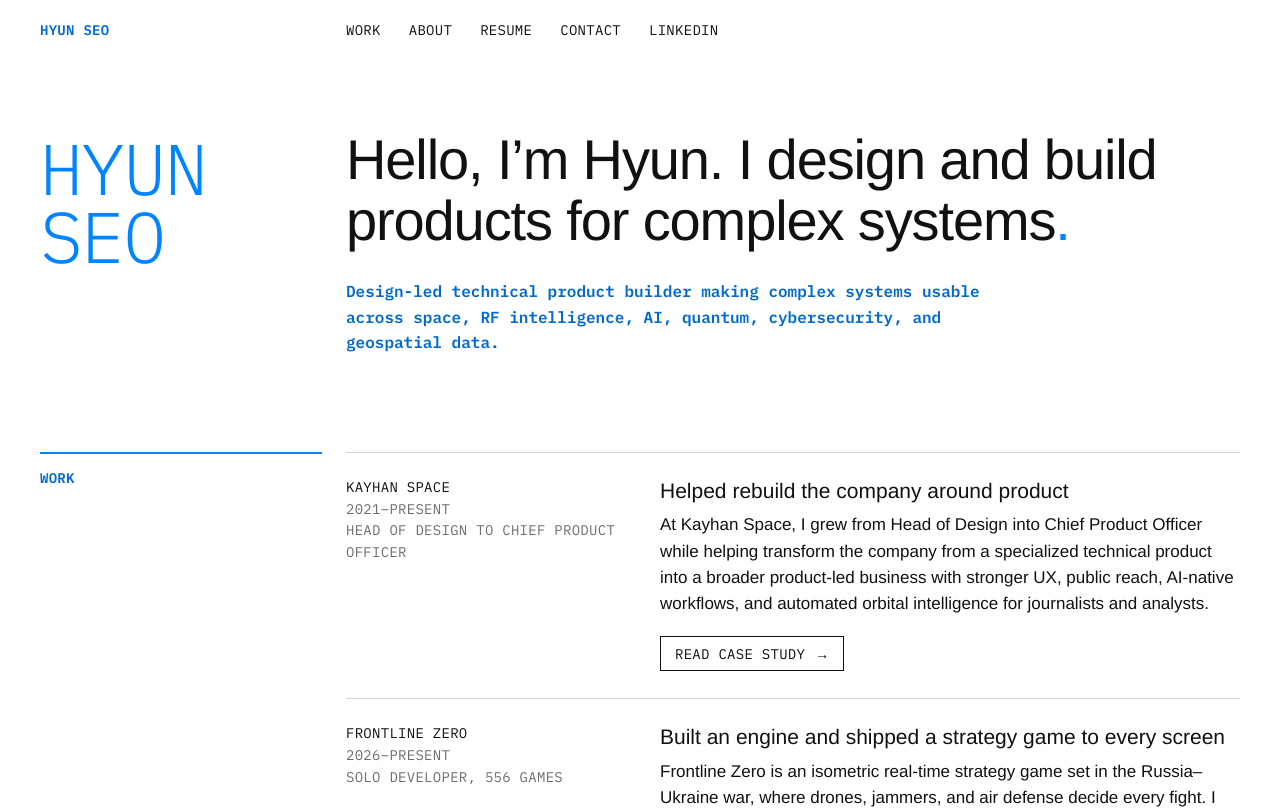
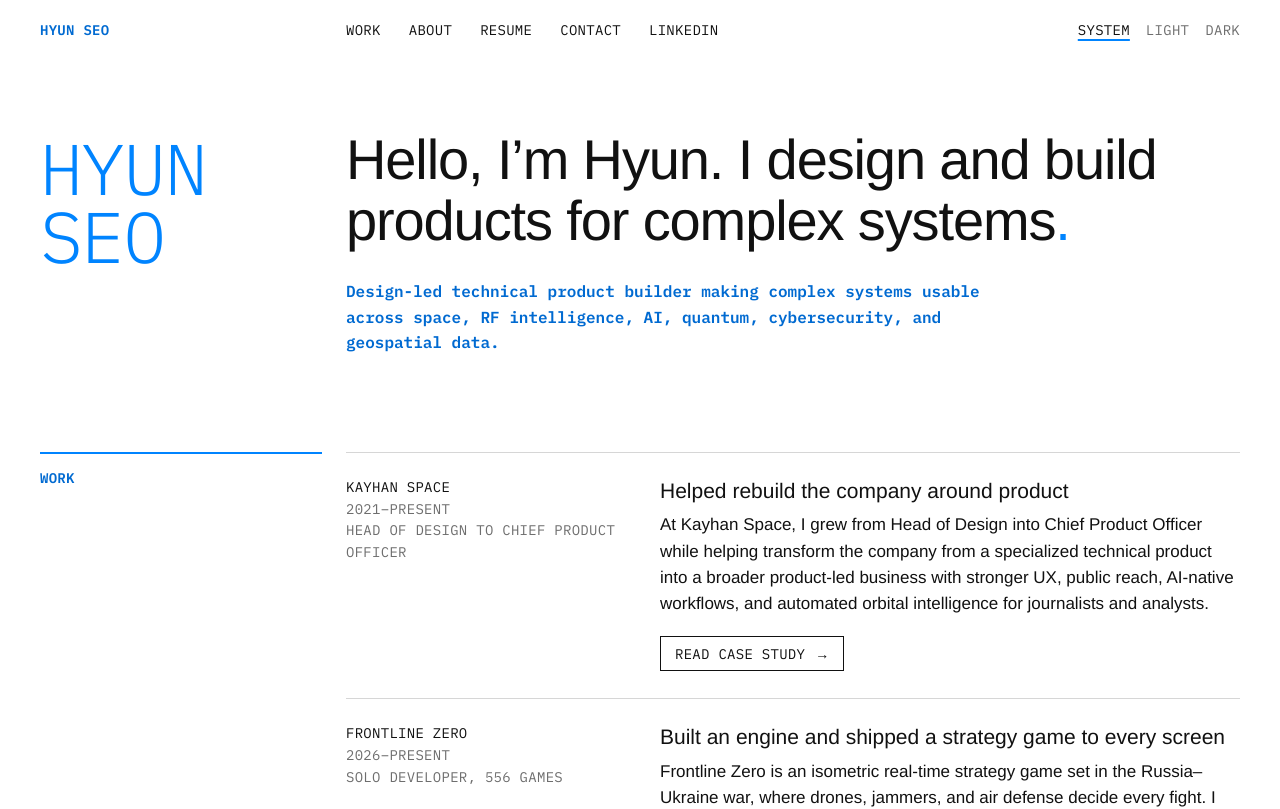
Before and after one commit to hyundotio/portfolio, a Next.js app: page / in a window 1280 px wide. Shown: the top 809 px of the page. Built offline with nearby package versions, Linux system fonts and the light colour scheme; no server answers.

Commit message:
Add a System / Light / Dark theme switch
Three mono text buttons at the right of the header (in the menu on
phones). The choice is saved in localStorage and applied by a tiny head
script before first paint, so there's no flash; System follows the OS.
Other open tabs follow a change too.

```diff
--- a/app/_components/MobileMenu.tsx
+++ b/app/_components/MobileMenu.tsx
@@ -2,6 +2,7 @@
 
 import Link from "next/link";
 import { useRef } from "react";
+import ThemeSwitch from "./ThemeSwitch";
 
 type Item = { title: string; href: string; external?: boolean };
 
@@ -62,6 +63,10 @@ export default function MobileMenu({ items }: { items: Item[] }) {
             )}
           </ul>
         </nav>
+        <div className="menu-theme">
+          <span>Theme</span>
+          <ThemeSwitch />
+        </div>
       </dialog>
     </>
   );
--- /dev/null
+++ b/app/_components/ThemeSwitch.tsx
@@ -0,0 +1,66 @@
+"use client";
+
+import { useSyncExternalStore } from "react";
+import { THEME_KEY as KEY } from "./themeScript";
+
+type Theme = "system" | "light" | "dark";
+const OPTIONS: Theme[] = ["system", "light", "dark"];
+const EVENT = "themechange";
+
+function read(): Theme {
+  const t = document.documentElement.dataset.theme;
+  return t === "light" || t === "dark" ? t : "system";
+}
+
+function apply(theme: Theme) {
+  const root = document.documentElement;
+  if (theme === "system") delete root.dataset.theme;
+  else root.dataset.theme = theme;
+}
+
+function subscribe(onChange: () => void) {
+  // Another tab changed the theme: follow it here too.
+  const onStorage = (e: StorageEvent) => {
+    if (e.key !== KEY && e.key !== null) return;
+    const t = e.newValue;
+    apply(t === "light" || t === "dark" ? t : "system");
+    onChange();
+  };
+  window.addEventListener(EVENT, onChange);
+  window.addEventListener("storage", onStorage);
+  return () => {
+    window.removeEventListener(EVENT, onChange);
+    window.removeEventListener("storage", onStorage);
+  };
+}
+
+function choose(theme: Theme) {
+  try {
+    if (theme === "system") localStorage.removeItem(KEY);
+    else localStorage.setItem(KEY, theme);
+  } catch {
+    // Storage blocked (private mode): still switch for this visit.
+  }
+  apply(theme);
+  window.dispatchEvent(new Event(EVENT));
+}
+
+/** System / Light / Dark, as three text buttons. */
+export default function ThemeSwitch({ className = "" }: { className?: string }) {
+  const theme = useSyncExternalStore(subscribe, read, () => "system" as Theme);
+
+  return (
+    <div className={`theme-switch ${className}`} role="group" aria-label="Color theme">
+      {OPTIONS.map((option) => (
+        <button
+          key={option}
+          type="button"
+          aria-pressed={theme === option}
+          onClick={() => choose(option)}
+        >
+          {option}
+        </button>
+      ))}
+    </div>
+  );
+}
--- /dev/null
+++ b/app/_components/themeScript.ts
@@ -0,0 +1,7 @@
+export const THEME_KEY = "theme";
+
+/**
+ * Runs in <head> before first paint, so a saved choice never flashes the
+ * wrong colors. "system" means no data-theme attribute: CSS follows the OS.
+ */
+export const themeScript = `try{var t=localStorage.getItem("${THEME_KEY}");if(t==="light"||t==="dark")document.documentElement.dataset.theme=t}catch(e){}`;
--- a/app/globals.css
+++ b/app/globals.css
@@ -5,6 +5,7 @@
 */
 
 :root {
+  color-scheme: light;
   --fg: #111;
   --muted: #6e6e6e;
   --rule: #d6d6d6;
@@ -30,8 +31,10 @@
   --section-gap: 96px;
 }
 
+/* Dark: follow the system unless the visitor picked light; or forced. */
 @media (prefers-color-scheme: dark) {
-  :root {
+  :root:not([data-theme="light"]) {
+    color-scheme: dark;
     --fg: #ececec;
     --muted: #9b9b9b;
     --rule: #333;
@@ -40,6 +43,17 @@
     --hover: #1b1b1b;
     --accent-ink: #4ba7ff;
   }
+}
+
+:root[data-theme="dark"] {
+  color-scheme: dark;
+  --fg: #ececec;
+  --muted: #9b9b9b;
+  --rule: #333;
+  --bg: #121212;
+  --field: #1a1a1a;
+  --hover: #1b1b1b;
+  --accent-ink: #4ba7ff;
 }
 
 *,
@@ -293,6 +307,68 @@ a:hover {
   to {
     border-bottom-color: var(--rule);
   }
+}
+
+/* ---------- theme switch ---------- */
+
+.site-nav {
+  grid-column: 4 / 10;
+}
+
+.theme-slot {
+  grid-column: 10 / 13;
+  justify-self: end;
+}
+
+.theme-switch {
+  display: flex;
+  gap: 16px;
+}
+
+.theme-switch button {
+  padding: 0;
+  border: 0;
+  background: none;
+  color: var(--muted);
+  font-family: var(--mono);
+  font-size: var(--size-small);
+  line-height: 1.55;
+  letter-spacing: 0.02em;
+  text-transform: uppercase;
+  text-decoration: underline;
+  text-decoration-color: transparent;
+  text-decoration-thickness: 2px;
+  text-underline-offset: 0.3em;
+  cursor: pointer;
+  transition:
+    color 200ms ease,
+    text-decoration-color 200ms ease;
+}
+
+.theme-switch button:hover {
+  color: var(--fg);
+}
+
+.theme-switch button[aria-pressed="true"] {
+  color: var(--fg);
+  text-decoration-color: var(--accent);
+  cursor: default;
+}
+
+.menu-theme {
+  display: flex;
+  align-items: center;
+  justify-content: space-between;
+  margin-top: 32px;
+  font-family: var(--mono);
+  font-size: var(--size-small);
+  letter-spacing: 0.02em;
+  text-transform: uppercase;
+  color: var(--muted);
+}
+
+.menu-theme .theme-switch button {
+  min-height: 44px;
 }
 
 /* ---------- mobile menu ---------- */
@@ -1004,7 +1080,8 @@ html.viewer-open {
     padding-bottom: 0;
   }
 
-  .site-nav {
+  .site-nav,
+  .theme-slot {
     display: none;
   }
 
--- a/app/layout.tsx
+++ b/app/layout.tsx
@@ -6,6 +6,8 @@ import localFont from "next/font/local";
 import { Analytics } from "@vercel/analytics/next";
 import MobileMenu from "@/app/_components/MobileMenu";
 import SmoothHashLinks from "@/app/_components/SmoothHashLinks";
+import ThemeSwitch from "@/app/_components/ThemeSwitch";
+import { themeScript } from "@/app/_components/themeScript";
 import { legalText, links } from "@/content/site";
 import {
   buildSocialMetadata,
@@ -74,14 +76,22 @@ export default function RootLayout({
   children: React.ReactNode;
 }) {
   return (
-    <html lang="en" className={`${heros.variable} ${plexMono.variable}`}>
+    // The head script may set data-theme before React hydrates.
+    <html
+      lang="en"
+      className={`${heros.variable} ${plexMono.variable}`}
+      suppressHydrationWarning
+    >
+      <head>
+        <script dangerouslySetInnerHTML={{ __html: themeScript }} />
+      </head>
       <body>
         <header className="site-header">
           <div className="grid">
             <Link href="/" className="brand col-label">
               Hyun Seo
             </Link>
-            <nav className="site-nav col-wide" aria-label="Main">
+            <nav className="site-nav" aria-label="Main">
               <ul>
                 {nav.map((item) => (
                   <li key={item.href}>
@@ -95,6 +105,7 @@ export default function RootLayout({
                 </li>
               </ul>
             </nav>
+            <ThemeSwitch className="theme-slot" />
             <MobileMenu
               items={[
                 ...nav,
```
